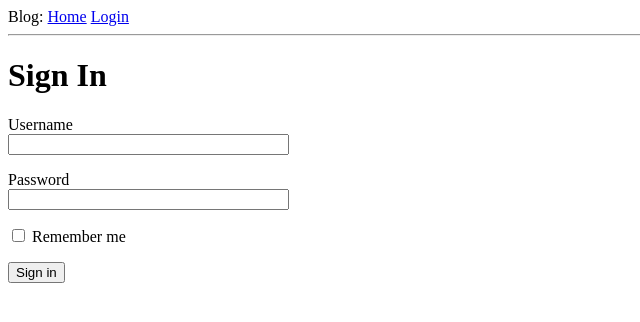
After one commit to ivanbratovic/flask-tutorial, a Flask app: page /login in a window 1280 px wide. The commit adds this page. Shown: the top 322 px of the page, without its empty margins (0-640 px from the left). Run offline with Flask 3, Linux system fonts and the light colour scheme.

Commit message:
Chapter 3

```diff
--- a/app/__init__.py
+++ b/app/__init__.py
@@ -1,5 +1,8 @@
 from flask import Flask
+from config import Config
+
 
 app = Flask(__name__)
+app.config.from_object(Config)
 
 from app import routes
--- /dev/null
+++ b/app/forms.py
@@ -0,0 +1,10 @@
+from flask_wtf import FlaskForm
+from wtforms import StringField, PasswordField, BooleanField, SubmitField
+from wtforms.validators import DataRequired
+
+
+class LoginForm(FlaskForm):
+    username = StringField("Username", validators=[DataRequired()])
+    password = PasswordField("Password", validators=[DataRequired()])
+    remember_me = BooleanField("Remember me")
+    submit = SubmitField("Sign in")
--- a/app/routes.py
+++ b/app/routes.py
@@ -1,19 +1,26 @@
-from flask import render_template
+from flask import render_template, flash, redirect, url_for
 from app import app
+from app.forms import LoginForm
+
 
 @app.route("/")
 @app.route("/index")
 def index():
     user = {"username": "ivan.bratovic"}
     posts = [
-        {
-            'author': {'username': 'John'},
-            'body': 'Beautiful day in Portland!'
-        },
-        {
-            'author': {'username': 'Susan'},
-            'body': 'The Avengers movie was so cool!'
-        }
+        {"author": {"username": "John"}, "body": "Beautiful day in Portland!"},
+        {"author": {"username": "Susan"}, "body": "The Avengers movie was so cool!"},
     ]
 
-    return render_template('index.html', title="Home", user=user, posts=posts)
+    return render_template("index.html", title="Home", user=user, posts=posts)
+
+
+@app.route("/login", methods=["GET", "POST"])
+def login():
+    form = LoginForm()
+    if form.validate_on_submit():
+        flash(
+            f"Login requested for user {form.username.data}, {form.remember_me.data=}"
+        )
+        return redirect(url_for("index"))
+    return render_template("login.html", title="Sign in", form=form)
--- a/app/templates/base.html
+++ b/app/templates/base.html
@@ -1,15 +1,30 @@
-<!doctype html>
 <html>
+
 <head>
     {% if title %}
-      <title>{{ title }} - Blog</title>
+    <title>{{ title }} - blog</title>
     {% else %}
-      <title>Welcome to Blog</title>
+    <title>blog</title>
     {% endif %}
 </head>
+
 <body>
-        <div>Blog: <a href="/index">Home</a></div>
+    <div>
+        Blog:
+        <a href="{{ url_for('index') }}">Home</a>
+        <a href="{{ url_for('login') }}">Login</a>
+    </div>
     <hr>
+    {% with messages = get_flashed_messages() %}
+    {% if messages %}
+    <ul>
+        {% for message in messages %}
+        <li>{{ message }}</li>
+        {% endfor %}
+    </ul>
+    {% endif %}
+    {% endwith %}
     {% block content %}{% endblock %}
 </body>
+
 </html>
--- /dev/null
+++ b/app/templates/login.html
@@ -0,0 +1,24 @@
+{% extends "base.html" %}
+
+{% block content %}
+<h1>Sign In</h1>
+<form action="" method="post" novalidate>
+    {{ form.hidden_tag() }}
+    <p>
+        {{ form.username.label }}<br>
+        {{ form.username(size=32) }}<br>
+        {% for error in form.username.errors %}
+        <span style="color: red;">[{{ error }}]</span>
+        {% endfor %}
+    </p>
+    <p>
+        {{ form.password.label }}<br>
+        {{ form.password(size=32) }}<br>
+        {% for error in form.password.errors %}
+        <span style="color: red;">[{{ error }}]</span>
+        {% endfor %}
+    </p>
+    <p>{{ form.remember_me() }} {{ form.remember_me.label }}</p>
+    <p>{{ form.submit() }}</p>
+</form>
+{% endblock %}
--- /dev/null
+++ b/config.py
@@ -0,0 +1,5 @@
+import os
+
+
+class Config:
+    SECRET_KEY = os.environ.get("SECRET_KEY") or "ChrAeEfpdNpakyMPcRpfT8PiqgJhfUyq"
--- /dev/null
+++ b/requirements.txt
@@ -0,0 +1,4 @@
+flask
+python-dotenv
+flask-wtf
+email_validator
```
Also changed, not shown: app/templates/index.html (+6 -4 lines). Lines whose indentation alone changed are shown as unchanged.
